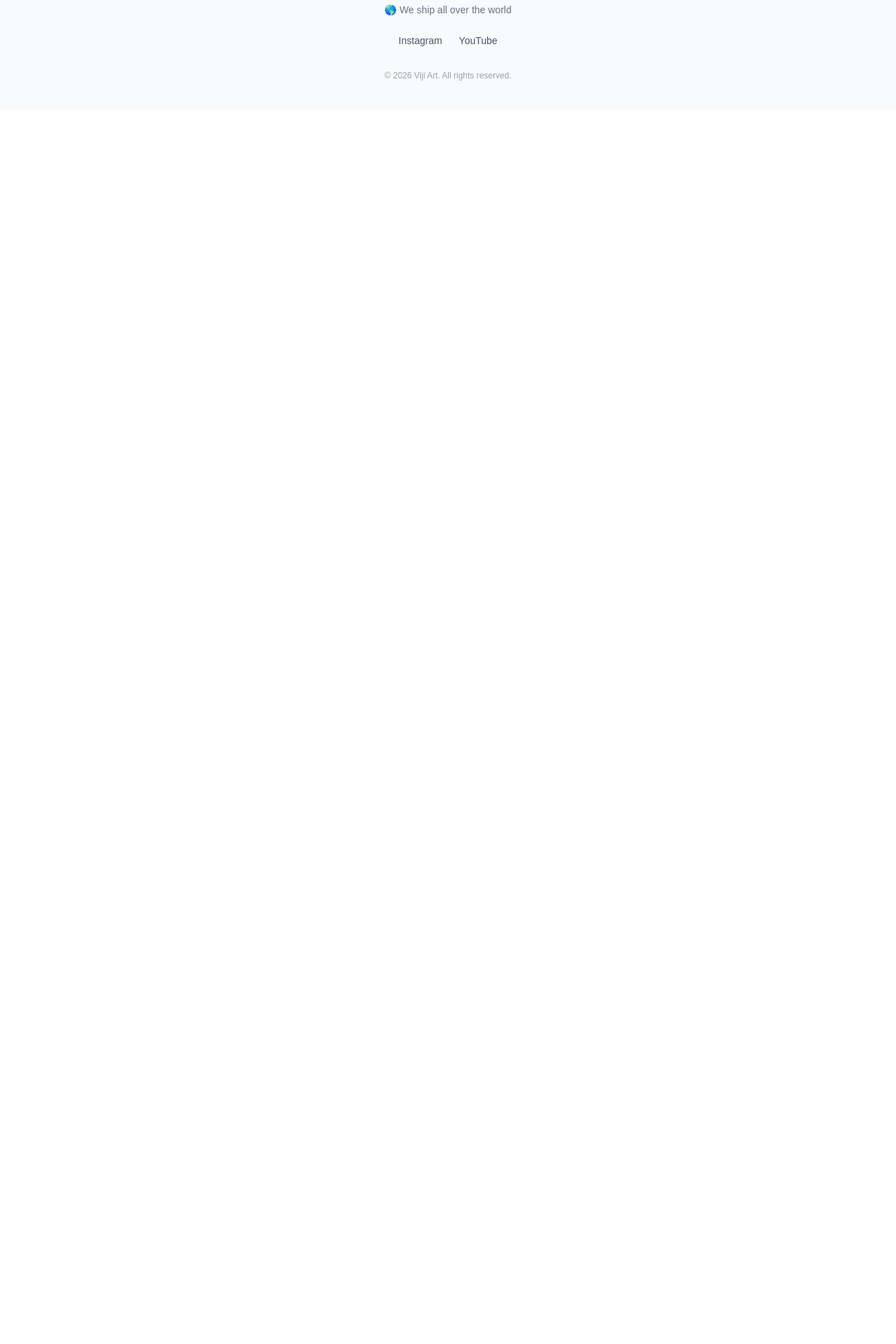
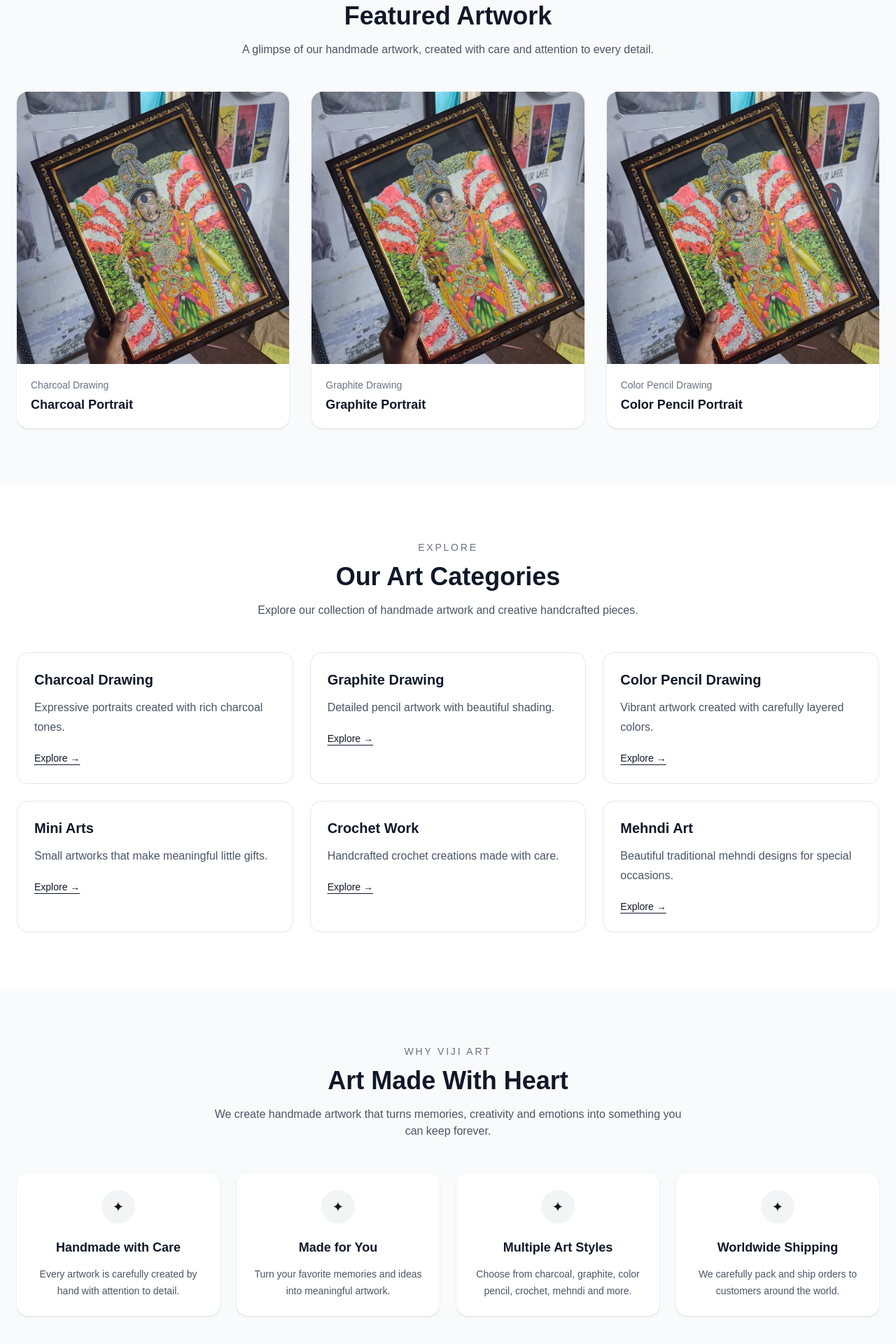
Before and after one commit to calm-vicky/viji-art, a Next.js app: page / in a window 1280 px wide. Shown: the part 878-2798 px from the top of the page at 70% size. Before the commit the page ends 1034 px from the top, so only its background shows below. Built offline with nearby package versions, Linux system fonts and the light colour scheme.

Commit message:
Add Viji Art categories and benefits

```diff
--- a/app/page.tsx
+++ b/app/page.tsx
@@ -1,9 +1,15 @@
 import Hero from "@/components/Hero";
+import FeaturedArtworks from "@/components/FeaturedArtworks";
+import ArtCategories from "@/components/ArtCategories";
+import WhyVijiArt from "@/components/WhyVijiArt";
 
 export default function Home() {
   return (
     <main>
       <Hero />
+      <FeaturedArtworks />
+      <ArtCategories />
+      <WhyVijiArt />
     </main>
   );
 }
--- /dev/null
+++ b/components/ArtCategories.tsx
@@ -0,0 +1,72 @@
+const categories = [
+  {
+    title: "Charcoal Drawing",
+    description: "Expressive portraits created with rich charcoal tones.",
+  },
+  {
+    title: "Graphite Drawing",
+    description: "Detailed pencil artwork with beautiful shading.",
+  },
+  {
+    title: "Color Pencil Drawing",
+    description: "Vibrant artwork created with carefully layered colors.",
+  },
+  {
+    title: "Mini Arts",
+    description: "Small artworks that make meaningful little gifts.",
+  },
+  {
+    title: "Crochet Work",
+    description: "Handcrafted crochet creations made with care.",
+  },
+  {
+    title: "Mehndi Art",
+    description: "Beautiful traditional mehndi designs for special occasions.",
+  },
+];
+
+export default function ArtCategories() {
+  return (
+    <section className="bg-white px-6 py-20">
+      <div className="mx-auto max-w-7xl">
+
+        <div className="text-center">
+          <p className="text-sm font-medium uppercase tracking-[0.2em] text-gray-500">
+            Explore
+          </p>
+
+          <h2 className="mt-3 text-3xl font-bold text-gray-900 md:text-4xl">
+            Our Art Categories
+          </h2>
+
+          <p className="mx-auto mt-4 max-w-2xl text-gray-600">
+            Explore our collection of handmade artwork and creative
+            handcrafted pieces.
+          </p>
+        </div>
+
+        <div className="mt-12 grid gap-6 sm:grid-cols-2 lg:grid-cols-3">
+          {categories.map((category) => (
+            <div
+              key={category.title}
+              className="rounded-2xl border border-gray-200 p-6 transition hover:-translate-y-1 hover:shadow-md"
+            >
+              <h3 className="text-xl font-semibold text-gray-900">
+                {category.title}
+              </h3>
+
+              <p className="mt-3 leading-7 text-gray-600">
+                {category.description}
+              </p>
+
+              <button className="mt-5 text-sm font-medium text-gray-900 underline underline-offset-4">
+                Explore →
+              </button>
+            </div>
+          ))}
+        </div>
+
+      </div>
+    </section>
+  );
+}
--- /dev/null
+++ b/components/FeaturedArtworks.tsx
@@ -0,0 +1,72 @@
+import Image from "next/image";
+
+const artworks = [
+  {
+    title: "Charcoal Portrait",
+    category: "Charcoal Drawing",
+    image: "/images/hero-art.jpeg",
+  },
+  {
+    title: "Graphite Portrait",
+    category: "Graphite Drawing",
+    image: "/images/hero-art.jpeg",
+  },
+  {
+    title: "Color Pencil Portrait",
+    category: "Color Pencil Drawing",
+    image: "/images/hero-art.jpeg",
+  },
+];
+
+export default function FeaturedArtworks() {
+  return (
+    <section className="bg-gray-50 px-6 py-20">
+      <div className="mx-auto max-w-7xl">
+
+        <div className="text-center">
+          <p className="text-sm font-medium uppercase tracking-[0.2em] text-gray-500">
+            Our Work
+          </p>
+
+          <h2 className="mt-3 text-3xl font-bold text-gray-900 md:text-4xl">
+            Featured Artwork
+          </h2>
+
+          <p className="mx-auto mt-4 max-w-2xl text-gray-600">
+            A glimpse of our handmade artwork, created with care and attention
+            to every detail.
+          </p>
+        </div>
+
+        <div className="mt-12 grid gap-8 md:grid-cols-3">
+          {artworks.map((artwork) => (
+            <div
+              key={artwork.title}
+              className="overflow-hidden rounded-2xl bg-white shadow-sm"
+            >
+              <div className="relative aspect-square">
+                <Image
+                  src={artwork.image}
+                  alt={artwork.title}
+                  fill
+                  className="object-cover transition duration-300 hover:scale-105"
+                />
+              </div>
+
+              <div className="p-5">
+                <p className="text-sm text-gray-500">
+                  {artwork.category}
+                </p>
+
+                <h3 className="mt-1 text-lg font-semibold text-gray-900">
+                  {artwork.title}
+                </h3>
+              </div>
+            </div>
+          ))}
+        </div>
+
+      </div>
+    </section>
+  );
+}
--- /dev/null
+++ b/components/WhyVijiArt.tsx
@@ -0,0 +1,68 @@
+const benefits = [
+  {
+    title: "Handmade with Care",
+    description:
+      "Every artwork is carefully created by hand with attention to detail.",
+  },
+  {
+    title: "Made for You",
+    description:
+      "Turn your favorite memories and ideas into meaningful artwork.",
+  },
+  {
+    title: "Multiple Art Styles",
+    description:
+      "Choose from charcoal, graphite, color pencil, crochet, mehndi and more.",
+  },
+  {
+    title: "Worldwide Shipping",
+    description:
+      "We carefully pack and ship orders to customers around the world.",
+  },
+];
+
+export default function WhyVijiArt() {
+  return (
+    <section className="bg-gray-50 px-6 py-20">
+      <div className="mx-auto max-w-7xl">
+
+        <div className="text-center">
+          <p className="text-sm font-medium uppercase tracking-[0.2em] text-gray-500">
+            Why Viji Art
+          </p>
+
+          <h2 className="mt-3 text-3xl font-bold text-gray-900 md:text-4xl">
+            Art Made With Heart
+          </h2>
+
+          <p className="mx-auto mt-4 max-w-2xl text-gray-600">
+            We create handmade artwork that turns memories, creativity and
+            emotions into something you can keep forever.
+          </p>
+        </div>
+
+        <div className="mt-12 grid gap-6 sm:grid-cols-2 lg:grid-cols-4">
+          {benefits.map((benefit) => (
+            <div
+              key={benefit.title}
+              className="rounded-2xl bg-white p-6 text-center shadow-sm"
+            >
+              <div className="mx-auto flex h-12 w-12 items-center justify-center rounded-full bg-gray-100 text-xl">
+                ✦
+              </div>
+
+              <h3 className="mt-5 text-lg font-semibold text-gray-900">
+                {benefit.title}
+              </h3>
+
+              <p className="mt-3 text-sm leading-6 text-gray-600">
+                {benefit.description}
+              </p>
+            </div>
+          ))}
+        </div>
+
+      </div>
+    </section>
+  );
+}
```
